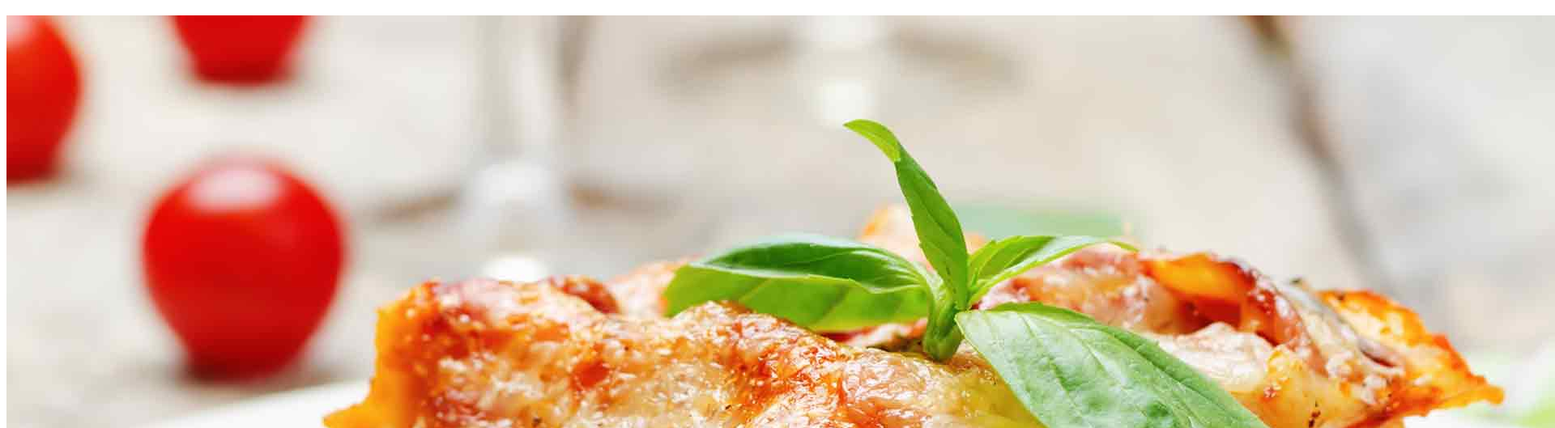
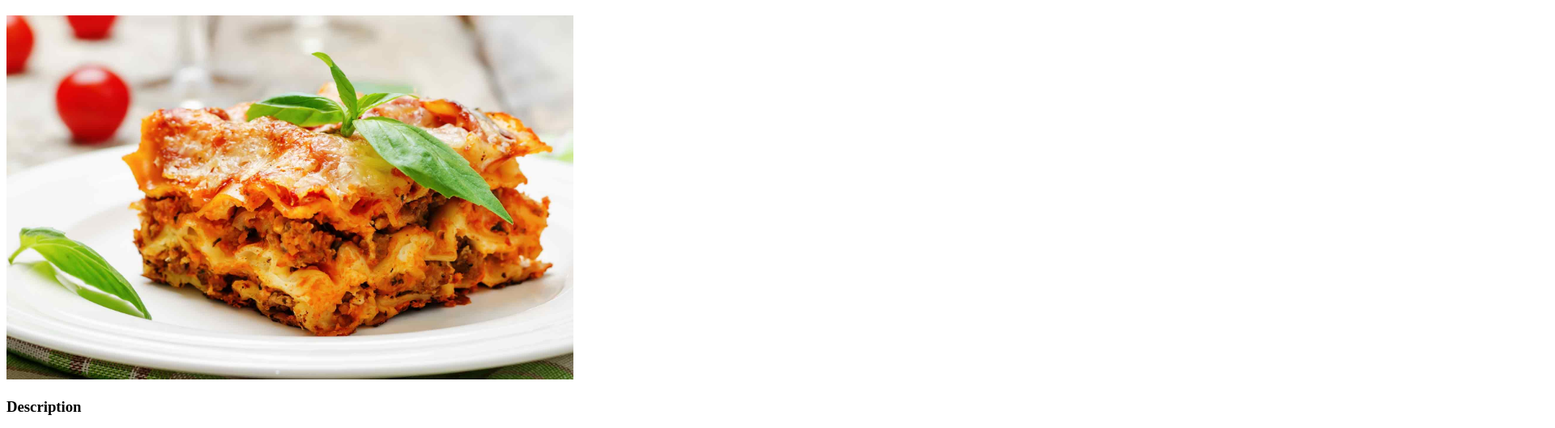
Before and after one commit to Leg0shii/odin-recipes, a plain HTML site: page recipes/lasagne.html in a window 1280 px wide. Shown: the part 61-590 px from the top of the page at 81% size, 1920 px wide, since content can reach past the window. Drawn offline with Linux system fonts and the light colour scheme.

Commit message:
Reduce lasagne picture size

```diff
--- a/recipes/lasagne.html
+++ b/recipes/lasagne.html
@@ -6,7 +6,7 @@
 </head>
 <body>
     <h1>Lasagne</h1>
-    <img src="../images/lasagne.jpg">
+    <img src="../images/lasagne.jpg" width="700" height="450">
     <h3>Description</h3>
     <p>This is my grandma's famous recipe, except that I use sour cream instead of the traditional cheeses (a trick I picked up from my mother-in-law).
     She always made it for birthday dinners and special occasions.</p>
```
